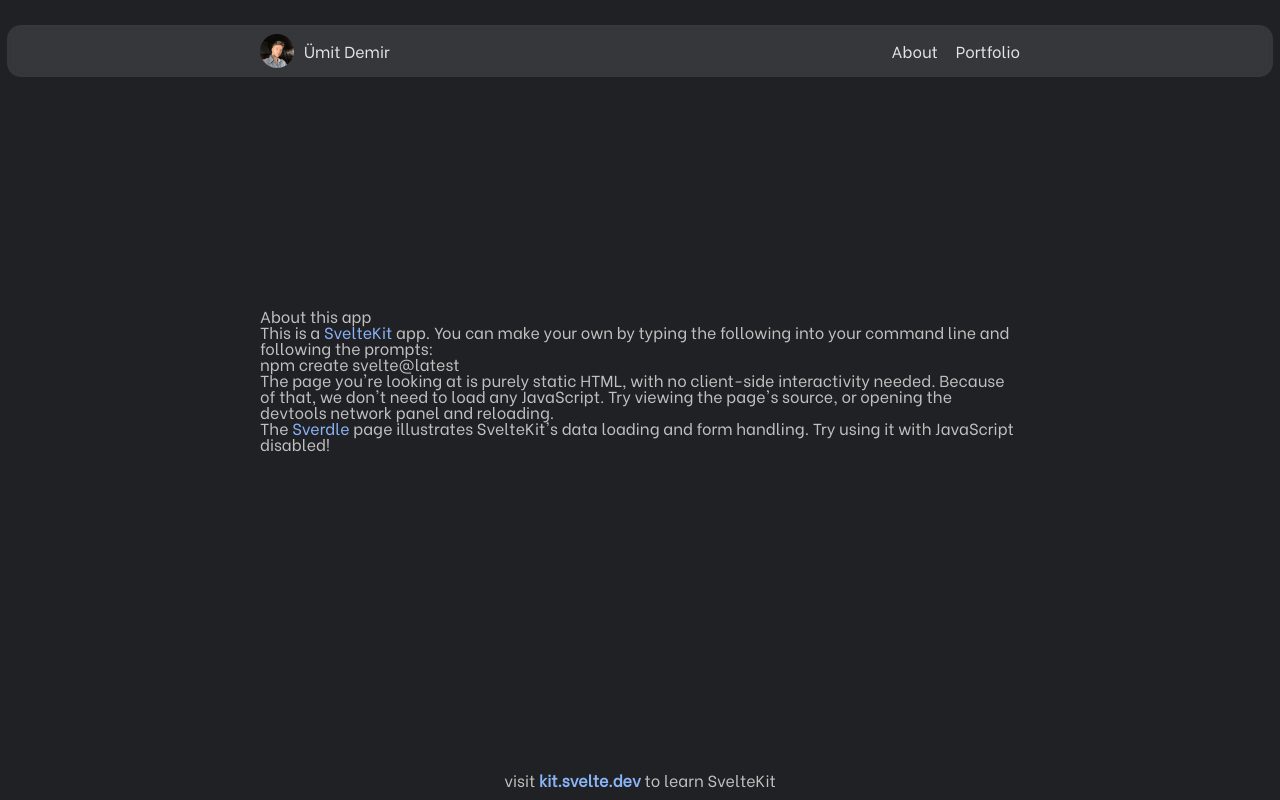
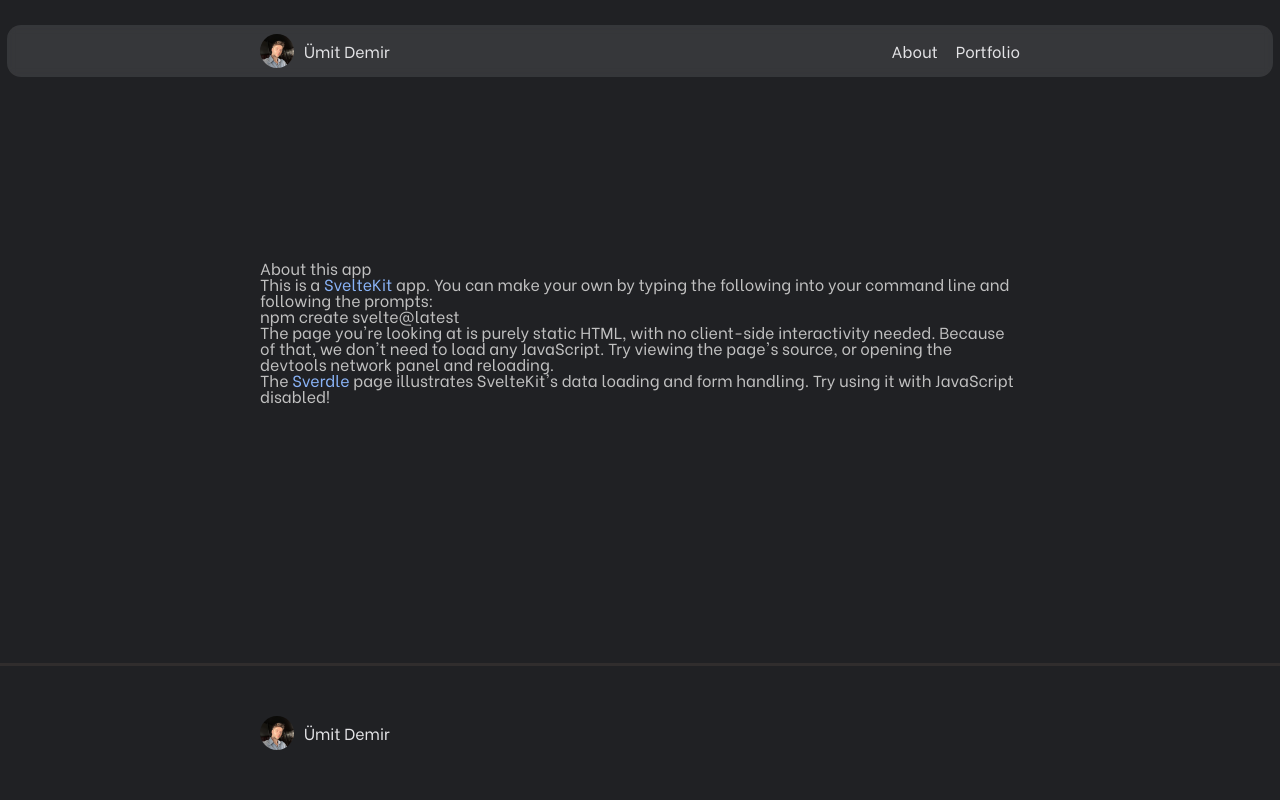
Before and after one commit to umtdemr/umitde, a SvelteKit app: page /about in a window 1280 px wide. Built offline with nearby package versions, Linux system fonts and the light colour scheme.

Commit message:
design footer

```diff
--- a/src/routes/+layout.svelte
+++ b/src/routes/+layout.svelte
@@ -3,6 +3,7 @@
 	import Header from '$lib/components/Header.svelte'
 	import './../_reset.scss';
 	import './../styles.scss';
+	import Logo from "$lib/components/Logo.svelte";
 
 	let showBg;
 	$: showBg = $page.url.pathname === "/";
@@ -18,11 +19,15 @@
 	</main>
 
 	<footer>
-		<p>visit <a href="https://kit.svelte.dev">kit.svelte.dev</a> to learn SvelteKit</p>
+		<div class="container">
+			<div class="footer__wrapper">
+				<Logo />
+			</div>
+		</div>
 	</footer>
 </div>
 
-<style>
+<style lang="scss">
 	.app {
 		display: flex;
 		flex-direction: column;
@@ -34,20 +39,13 @@
 	}
 
 	footer {
-		display: flex;
-		flex-direction: column;
-		justify-content: center;
-		align-items: center;
-		padding: 12px;
+		border-top: 3px solid #302D2D;
+		.footer__wrapper {
+			display: flex;
+			flex-direction: column;
+			justify-content: space-between;
+			padding: 50px 0;
+		}
 	}
 
-	footer a {
-		font-weight: bold;
-	}
-
-	@media (min-width: 480px) {
-		footer {
-			padding: 12px 0;
-		}
-	}
 </style>
```
